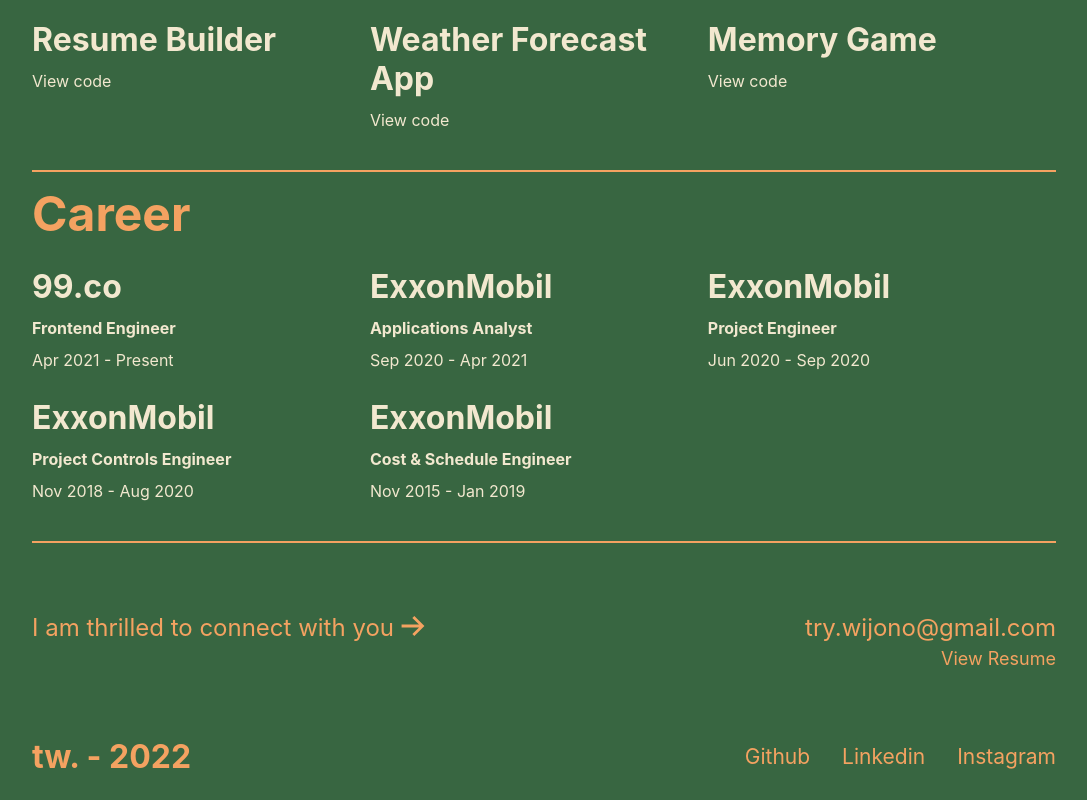
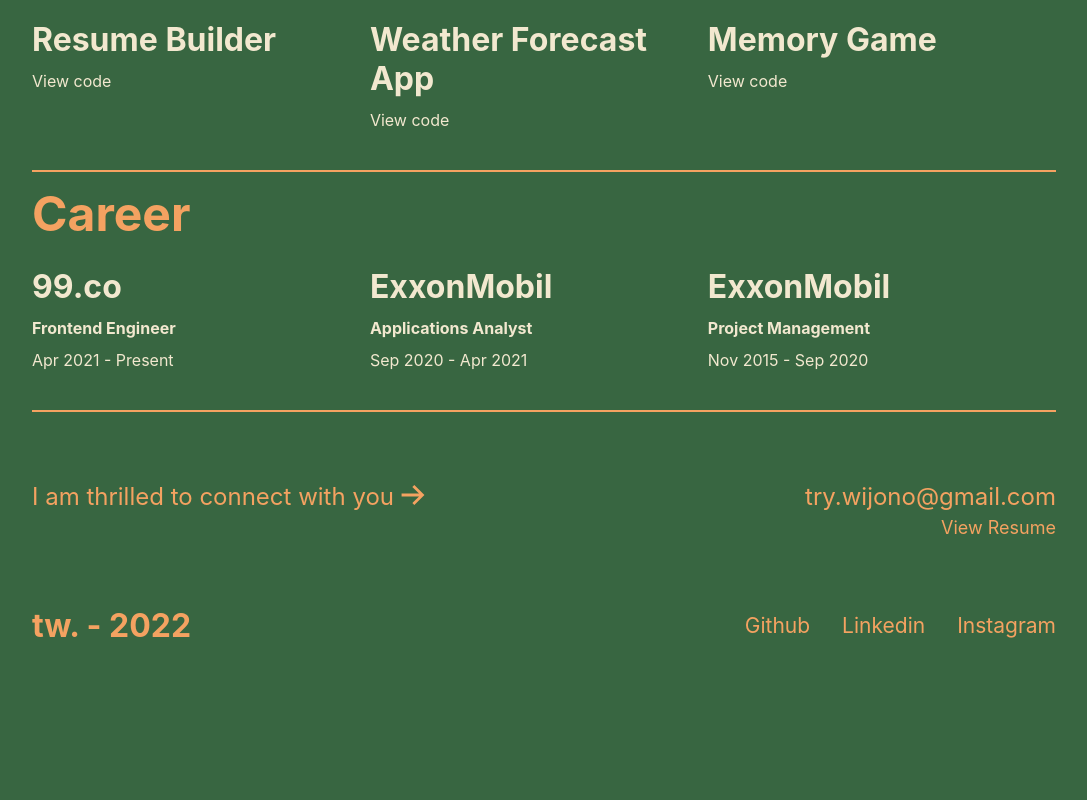
Before and after one commit to mister-lepak/tw-web, a Next.js app: page / in a window 1280 px wide. Shown: the part 905-1705 px from the top of the page, without its empty margins (96-1183 px from the left). After the commit the page ends 1574 px from the top, so only its background shows below. Built offline with nearby package versions, Linux system fonts and the light colour scheme.

Commit message:
v1.1: design update - combine old EM related roles to Project Management - make <a> to open new tab with more secure way

```diff
--- a/components/category/Category.js
+++ b/components/category/Category.js
@@ -7,7 +7,13 @@ const Category = ({ info }) => (
       {info?.details?.map((detail, id) => (
         <div key={`${info?.header}Detail${id}`}>
           <h4 className={styles.title} key={`${info?.header}Title${id}`}>
-            <a href={detail?.titleUrl}>{detail.title}</a>
+            <a
+              target="_blank"
+              rel="noopener noreferrer"
+              href={detail?.titleUrl}
+            >
+              {detail.title}
+            </a>
           </h4>
           <b
             className={styles.description}
@@ -19,7 +25,16 @@ const Category = ({ info }) => (
             className={styles.subDescription}
             key={`${info?.header}SubDescription${id}`}
           >
-            <a href={detail?.subDescriptionUrl}>{detail.subDescription}</a>
+            {detail?.subDescriptionUrl && (
+              <a
+                target="_blank"
+                rel="noopener noreferrer"
+                href={detail?.subDescriptionUrl}
+              >
+                {detail.subDescription}
+              </a>
+            )}
+            {!detail?.subDescriptionUrl && detail.subDescription}
           </p>
         </div>
       ))}
--- a/components/contact/Contact.js
+++ b/components/contact/Contact.js
@@ -22,6 +22,8 @@ const Contact = () => (
       <a href="mailto:try.wijono@gmail.com">try.wijono@gmail.com</a>
       <br />
       <a
+        target="_blank"
+        rel="noopener noreferrer"
         href="https://www.linkedin.com/in/try-wijono"
         className={styles.resume}
       >
--- a/components/layout/Layout.js
+++ b/components/layout/Layout.js
@@ -9,9 +9,27 @@ const Layout = ({ children }) => (
     <footer className={styles.footer}>
       <h2 className={styles.textLogo}>tw. - {new Date().getFullYear()}</h2>
       <section className={styles.socialMedia}>
-        <a href="https://www.github.com/mrlepak">Github</a>
-        <a href="https://www.linkedin.com/in/try-wijono">Linkedin</a>
-        <a href="https://www.instagram.com/tuhrye">Instagram</a>
+        <a
+          target="_blank"
+          rel="noopener noreferrer"
+          href="https://www.github.com/mrlepak"
+        >
+          Github
+        </a>
+        <a
+          target="_blank"
+          rel="noopener noreferrer"
+          href="https://www.linkedin.com/in/try-wijono"
+        >
+          Linkedin
+        </a>
+        <a
+          target="_blank"
+          rel="noopener noreferrer"
+          href="https://www.instagram.com/tuhrye"
+        >
+          Instagram
+        </a>
       </section>
     </footer>
   </div>
--- a/pages/index.js
+++ b/pages/index.js
@@ -29,20 +29,8 @@ const CATEGORY_INFO = {
       {
         title: "ExxonMobil",
         titleUrl: "https://corporate.exxonmobil.com/",
-        description: "Project Engineer",
-        subDescription: "Jun 2020 - Sep 2020",
-      },
-      {
-        title: "ExxonMobil",
-        titleUrl: "https://corporate.exxonmobil.com/",
-        description: "Project Controls Engineer",
-        subDescription: "Nov 2018 - Aug 2020",
-      },
-      {
-        title: "ExxonMobil",
-        titleUrl: "https://corporate.exxonmobil.com/",
-        description: "Cost & Schedule Engineer",
-        subDescription: "Nov 2015 - Jan 2019",
+        description: "Project Management",
+        subDescription: "Nov 2015 - Sep 2020",
       },
     ],
   },
```
